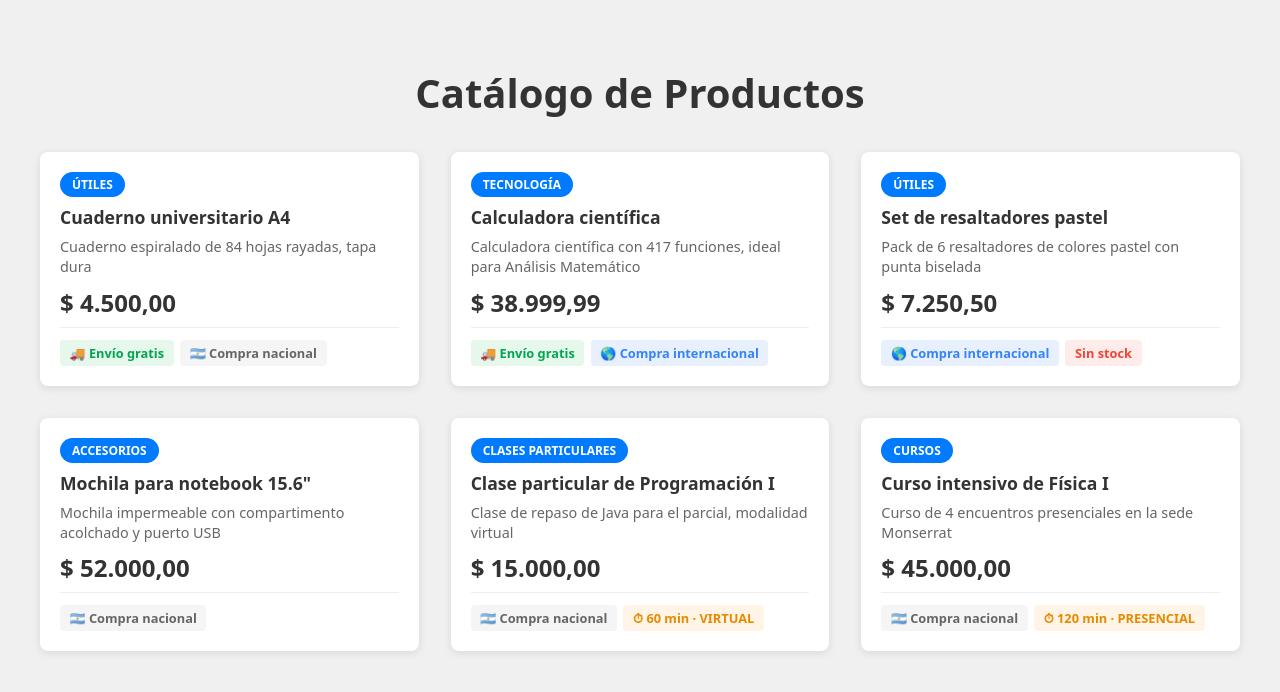
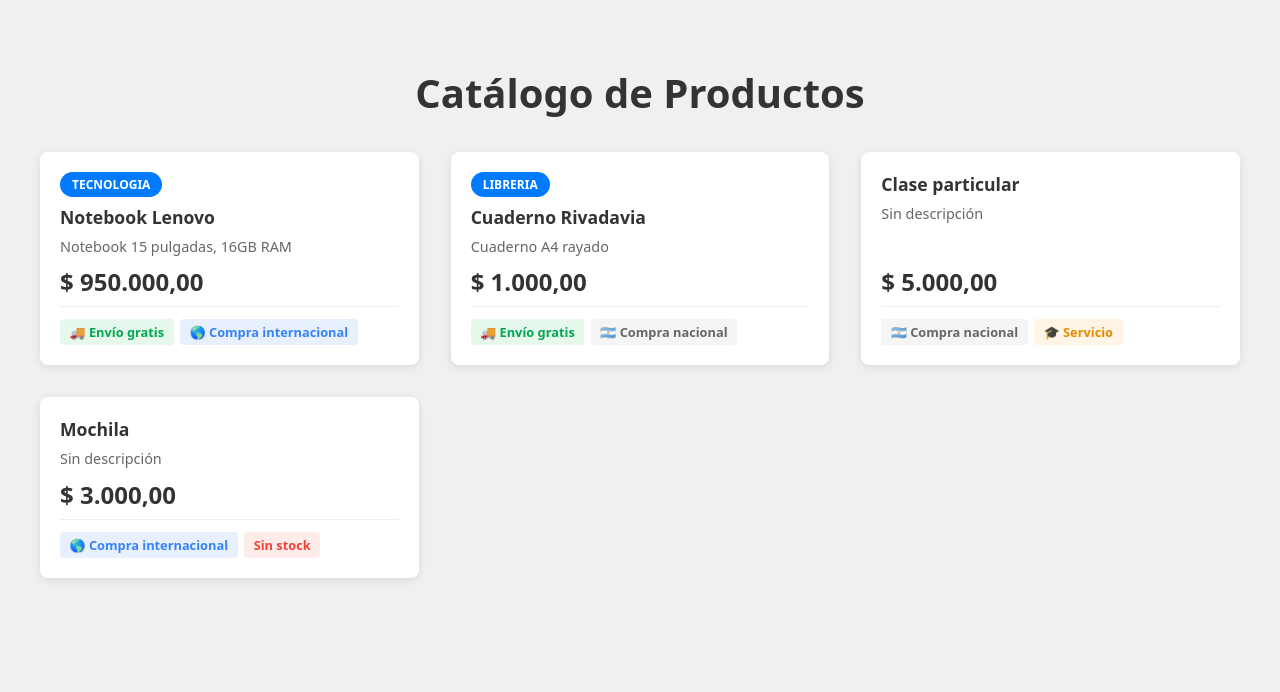
Before and after one commit to OrlandoNicolasMarchioli/-E-Commerce-UADE-front, a React (Vite) app: page / in a window 1280 px wide. Shown: the top 692 px of the page. Built offline with nearby package versions, Linux system fonts and the light colour scheme.

Commit message:
cambio de los productos

```diff
--- a/src/components/ProductCard.jsx
+++ b/src/components/ProductCard.jsx
@@ -13,9 +13,9 @@ const ProductCard = ({ name, description, price, category, children }) => {
 
   return (
     <div className="product-card">
-      <span className="product-card__category">{category}</span>
+      {category && <span className="product-card__category">{category}</span>}
       <h3 className="product-card__name">{name}</h3>
-      <p className="product-card__description">{description}</p>
+      <p className="product-card__description">{description ? description : "Sin descripción"}</p>
       <div className="product-card__price">{formattedPrice}</div>
       <div className="product-card__extras">{children}</div>
     </div>
--- a/src/components/ProductList.jsx
+++ b/src/components/ProductList.jsx
@@ -16,7 +16,7 @@ const ProductList = () => {
             name={product.name}
             description={product.description}
             price={product.price}
-            category={product.category.name}
+            category={product.category?.name}
           >
             {/* && -> solo se muestra si es true */}
             {product.freeShipping && (
@@ -32,9 +32,7 @@ const ProductList = () => {
 
             {/* condicionales extra con los datos del back (type y stock) */}
             {product.type === 'SERVICE' && (
-              <span className="badge badge--service">
-                ⏱ {product.minutesDuration} min · {product.attendanceType}
-              </span>
+              <span className="badge badge--service">🎓 Servicio</span>
             )}
             {product.type === 'PHYSICAL' && product.stock === 0 && (
               <span className="badge badge--no-stock">Sin stock</span>
--- a/src/data/products.json
+++ b/src/data/products.json
@@ -1,76 +1,58 @@
 [
   {
     "id": 1,
-    "name": "Cuaderno universitario A4",
-    "description": "Cuaderno espiralado de 84 hojas rayadas, tapa dura",
-    "price": 4500.00,
+    "name": "Notebook Lenovo",
+    "description": "Notebook 15 pulgadas, 16GB RAM",
+    "price": 950000.0,
     "type": "PHYSICAL",
-    "stock": 120,
-    "category": { "id": 1, "name": "Útiles", "description": "Útiles escolares y de oficina" },
+    "stock": 10,
+    "minutesDuration": null,
+    "attendanceType": null,
+    "category": { "id": 1, "name": "Tecnologia", "description": null },
+    "publisherId": 1,
+    "freeShipping": true,
+    "international": true
+  },
+  {
+    "id": 2,
+    "name": "Cuaderno Rivadavia",
+    "description": "Cuaderno A4 rayado",
+    "price": 1000.0,
+    "type": "PHYSICAL",
+    "stock": 10,
+    "minutesDuration": null,
+    "attendanceType": null,
+    "category": { "id": 2, "name": "Libreria", "description": "Articulos de libreria" },
     "publisherId": 1,
     "freeShipping": true,
     "international": false
   },
   {
-    "id": 2,
-    "name": "Calculadora científica",
-    "description": "Calculadora científica con 417 funciones, ideal para Análisis Matemático",
-    "price": 38999.99,
-    "type": "PHYSICAL",
-    "stock": 15,
-    "category": { "id": 2, "name": "Tecnología", "description": "Dispositivos electrónicos para estudiar" },
-    "publisherId": 2,
-    "freeShipping": true,
-    "international": true
-  },
-  {
     "id": 3,
-    "name": "Set de resaltadores pastel",
-    "description": "Pack de 6 resaltadores de colores pastel con punta biselada",
-    "price": 7250.50,
-    "type": "PHYSICAL",
-    "stock": 0,
-    "category": { "id": 1, "name": "Útiles", "description": "Útiles escolares y de oficina" },
+    "name": "Clase particular",
+    "description": null,
+    "price": 5000.0,
+    "type": "SERVICE",
+    "stock": null,
+    "minutesDuration": null,
+    "attendanceType": null,
+    "category": null,
     "publisherId": 1,
-    "freeShipping": false,
-    "international": true
-  },
-  {
-    "id": 4,
-    "name": "Mochila para notebook 15.6\"",
-    "description": "Mochila impermeable con compartimento acolchado y puerto USB",
-    "price": 52000.00,
-    "type": "PHYSICAL",
-    "stock": 8,
-    "category": { "id": 3, "name": "Accesorios", "description": "Mochilas, cartucheras y más" },
-    "publisherId": 3,
     "freeShipping": false,
     "international": false
   },
   {
-    "id": 5,
-    "name": "Clase particular de Programación I",
-    "description": "Clase de repaso de Java para el parcial, modalidad virtual",
-    "price": 15000.00,
-    "type": "SERVICE",
-    "minutesDuration": 60,
-    "attendanceType": "VIRTUAL",
-    "category": { "id": 4, "name": "Clases particulares", "description": "Apoyo académico entre estudiantes" },
-    "publisherId": 4,
+    "id": 4,
+    "name": "Mochila",
+    "description": null,
+    "price": 3000.0,
+    "type": "PHYSICAL",
+    "stock": 0,
+    "minutesDuration": null,
+    "attendanceType": null,
+    "category": null,
+    "publisherId": 1,
     "freeShipping": false,
-    "international": false
-  },
-  {
-    "id": 6,
-    "name": "Curso intensivo de Física I",
-    "description": "Curso de 4 encuentros presenciales en la sede Monserrat",
-    "price": 45000.00,
-    "type": "SERVICE",
-    "minutesDuration": 120,
-    "attendanceType": "PRESENCIAL",
-    "category": { "id": 5, "name": "Cursos", "description": "Cursos cortos y talleres" },
-    "publisherId": 5,
-    "freeShipping": false,
-    "international": false
+    "international": true
   }
 ]
```
